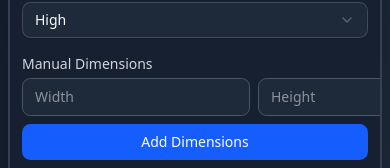
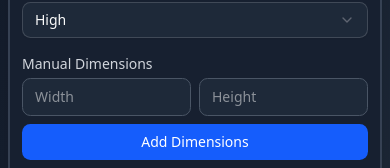
Before and after one commit to curefatih/image-token-estimator, a React (Vite) app: page / in a window 390 px wide. Shown: the part 541-709 px from the top of the page. Built offline with nearby package versions, Linux system fonts and the light colour scheme.

Commit message:
fix: update input layout for manual dimensions in App component to improve responsiveness

```diff
--- a/src/App.tsx
+++ b/src/App.tsx
@@ -446,7 +446,7 @@ function App() {
                     onSubmit={handleManualDimensionsSubmit}
                     className="space-y-2"
                   >
-                    <div className="flex gap-2">
+                    <div className="grid grid-cols-2 gap-2">
                       <input
                         type="number"
                         placeholder="Width"
@@ -457,7 +457,7 @@ function App() {
                             width: e.target.value,
                           }))
                         }
-                        className="flex-1 px-3 py-2 bg-white dark:bg-gray-800 border border-gray-300 dark:border-gray-600 rounded-md text-sm"
+                        className="w-full px-3 py-2 bg-white dark:bg-gray-800 border border-gray-300 dark:border-gray-600 rounded-md text-sm"
                         min="1"
                       />
                       <input
@@ -470,7 +470,7 @@ function App() {
                             height: e.target.value,
                           }))
                         }
-                        className="flex-1 px-3 py-2 bg-white dark:bg-gray-800 border border-gray-300 dark:border-gray-600 rounded-md text-sm"
+                        className="w-full px-3 py-2 bg-white dark:bg-gray-800 border border-gray-300 dark:border-gray-600 rounded-md text-sm"
                         min="1"
                       />
                     </div>
```
